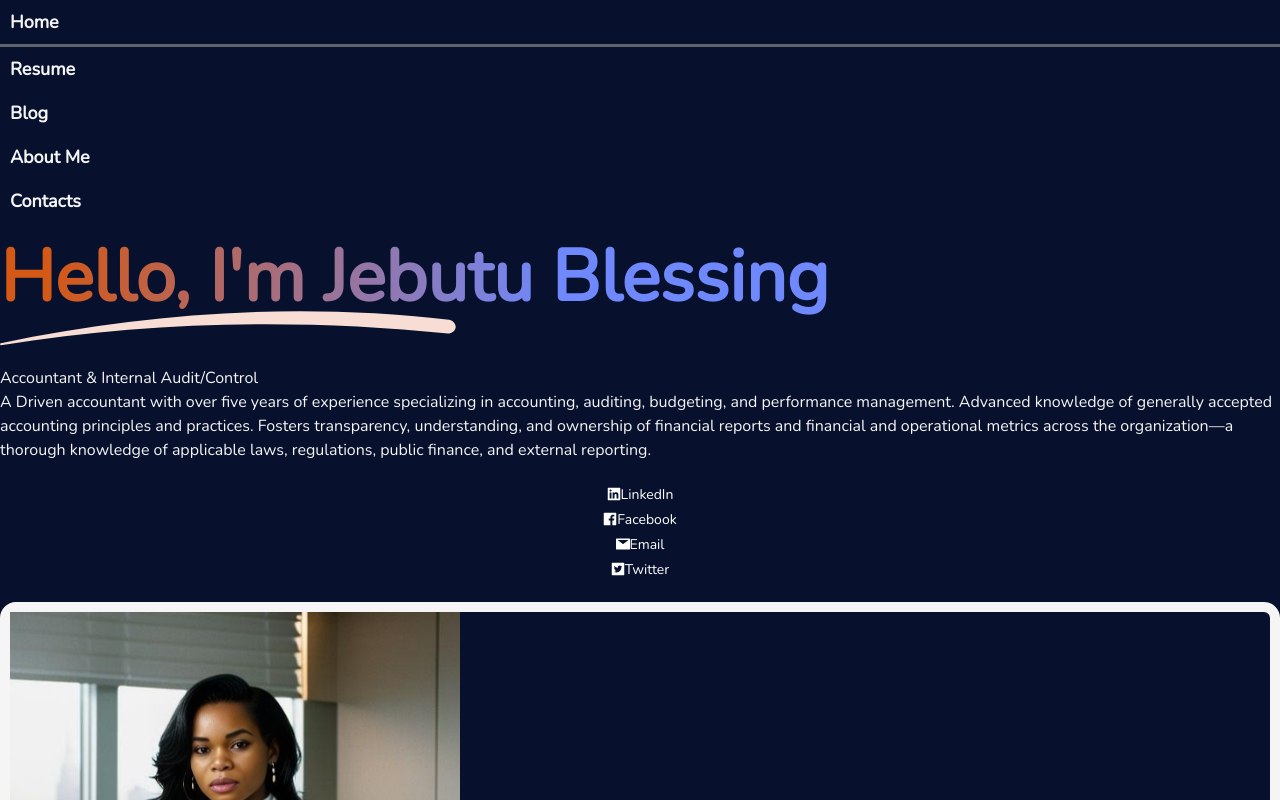
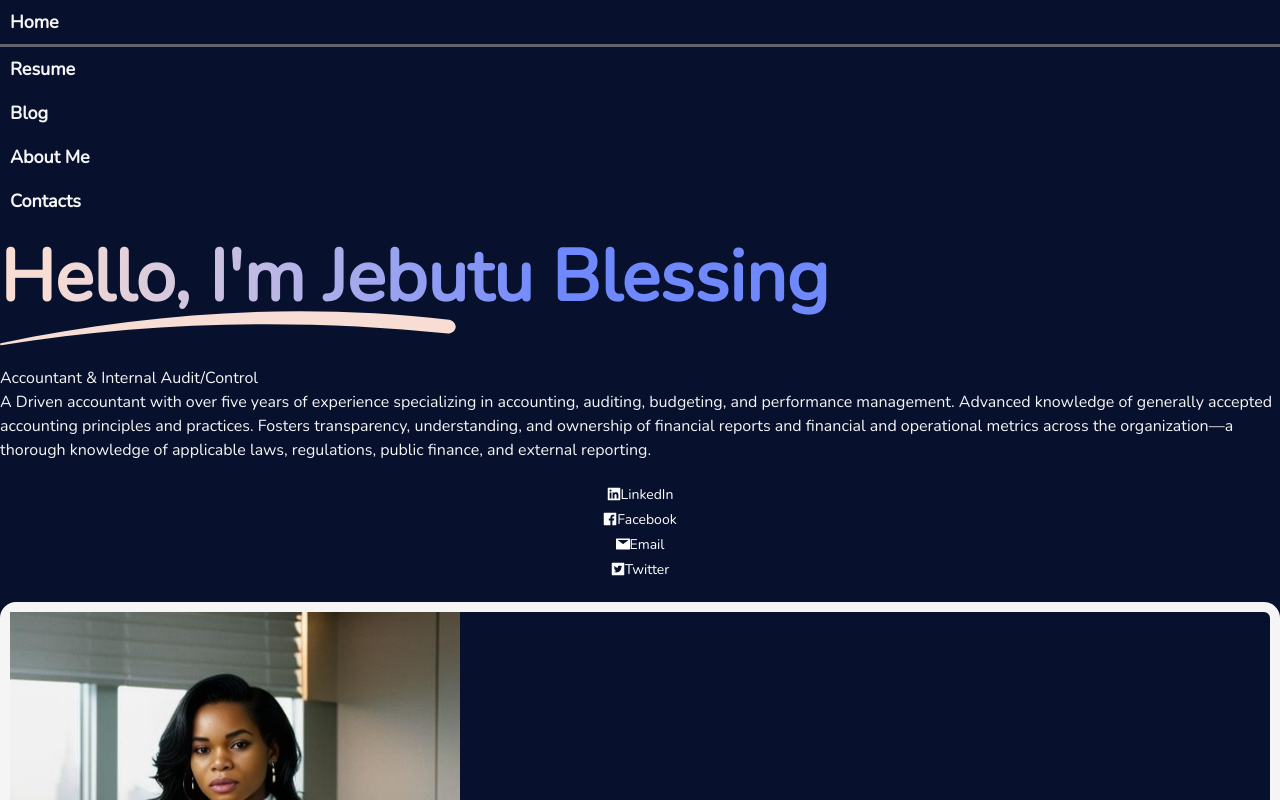
Before and after one commit to femigabriel/Blessing_portfolio, a React (Vite) app: page / in a window 1280 px wide. Shown: the top 800 px of the page. Built offline with nearby package versions, Linux system fonts and the light colour scheme; a web font is replaced by a local one.

Commit message:
nav fixes

```diff
--- a/src/index.css
+++ b/src/index.css
@@ -57,7 +57,7 @@ li {
   /* background: linear-gradient(to bottom, #ffff, #f5f5f5 );
   -webkit-background-clip: text;
   -webkit-text-fill-color: transparent; */
-  background: linear-gradient(98deg, #d45816 4.43%, #6f88fc 43.48%);
+  background: linear-gradient(98deg, #f7ddd4 4.43%, #6f88fc 43.48%);
   background-clip: text;
   -webkit-background-clip: text;
   -webkit-text-fill-color: transparent;
```
